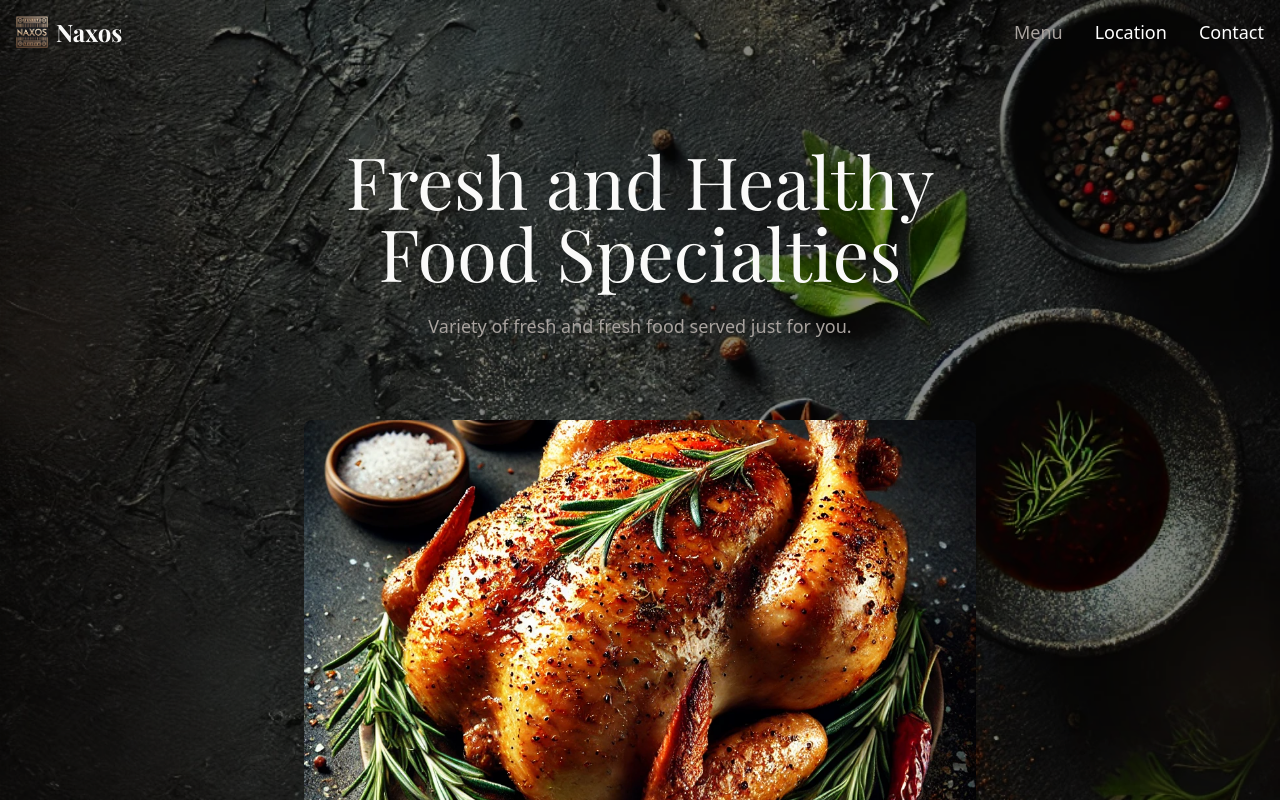
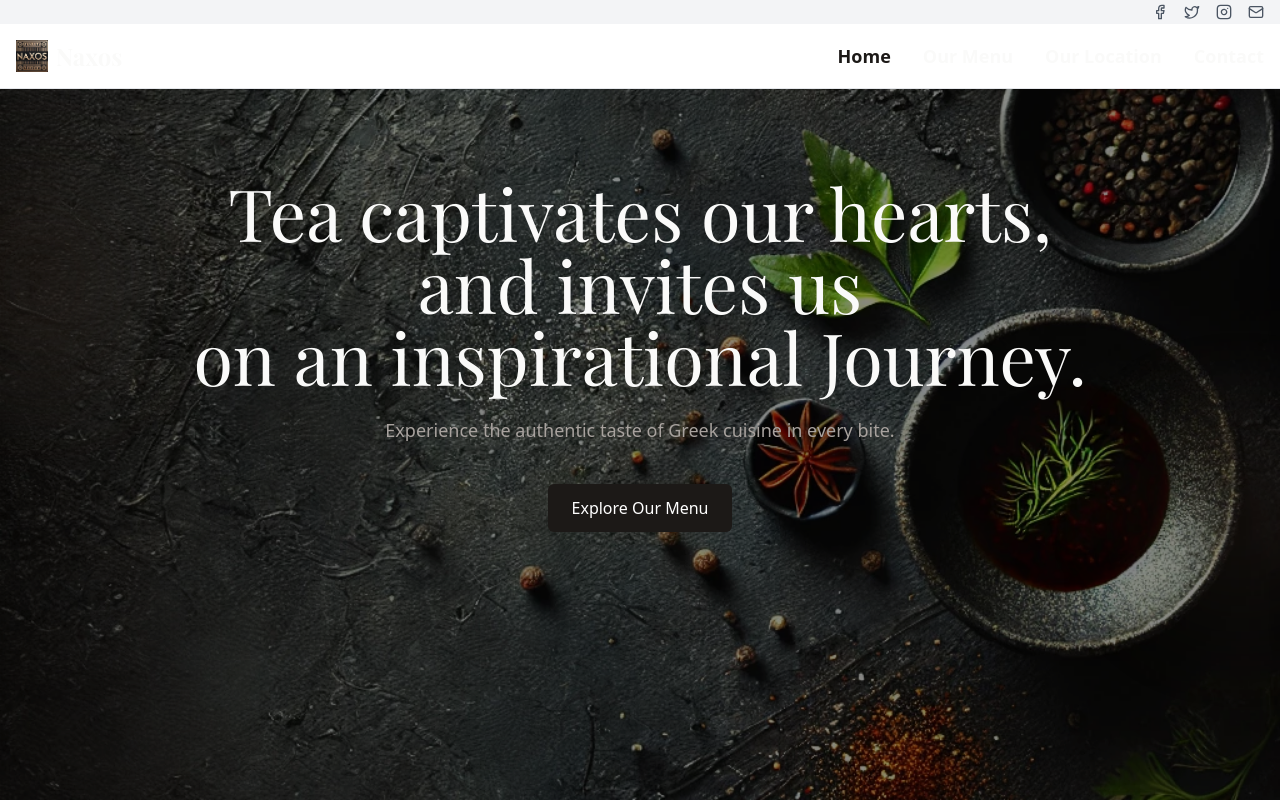
Before and after one commit to rodeloescueta/naxos-1, a Next.js app: page / in a window 1280 px wide. Shown: the top 800 px of the page. Built offline with nearby package versions, Linux system fonts and the light colour scheme; no server answers; the database is empty; a web font is replaced by a local one.

Commit message:
Update navbar and hero section based on Gong Cha design

```diff
--- a/src/app/page.tsx
+++ b/src/app/page.tsx
@@ -7,13 +7,13 @@ import ContactSection from "@/components/ContactSection";
 
 export default function Home() {
   return (
-    <main className="min-h-screen ">
+    <main className="min-h-screen">
       <Navbar />
       <Hero />
       <Menu />
-      <Testimonials />
       <LocationSection />
       <ContactSection />
+      <Testimonials />
     </main>
   );
 }
--- a/src/components/Hero.tsx
+++ b/src/components/Hero.tsx
@@ -1,7 +1,5 @@
 "use client";
 
-import Image from "next/image";
-import { featuredDish } from "@/lib/data/menu";
 import { motion, useScroll, useTransform } from "framer-motion";
 import { useRef } from "react";
 
@@ -11,10 +9,9 @@ const Hero = () => {
 
   const titleY = useTransform(scrollY, [0, 500], [0, 150]);
   const subtitleY = useTransform(scrollY, [0, 500], [0, 100]);
-  const imageScale = useTransform(scrollY, [0, 500], [1, 1.1]);
 
   return (
-    <section ref={ref} className="relative min-h-screen pt-16">
+    <section id="home" ref={ref} className="relative min-h-screen pt-24">
       {/* Decorative elements */}
       <div className="absolute inset-0 overflow-hidden">
         <motion.div
@@ -37,60 +34,31 @@ const Hero = () => {
             style={{ y: titleY }}
             className="text-5xl md:text-7xl font-display text-foreground max-w-4xl leading-tight"
           >
-            Fresh and Healthy
+            Tea captivates our hearts, and invites us
             <br />
-            Food Specialties
+            on an inspirational Journey.
           </motion.h1>
           <motion.p
             style={{ y: subtitleY }}
             className="mt-6 text-lg text-muted-foreground max-w-2xl"
           >
-            Variety of fresh and fresh food served just for you.
+            Experience the authentic taste of Greek cuisine in every bite.
           </motion.p>
+
+          <motion.div
+            initial={{ opacity: 0, y: 20 }}
+            animate={{ opacity: 1, y: 0 }}
+            transition={{ delay: 0.5, duration: 0.5 }}
+            className="mt-10"
+          >
+            <button
+              onClick={() => document.getElementById('menu')?.scrollIntoView({ behavior: 'smooth' })}
+              className="px-6 py-3 bg-primary text-white rounded-md font-medium hover:bg-primary/90 transition-colors"
+            >
+              Explore Our Menu
+            </button>
+          </motion.div>
         </div>
-
-        {/* Featured Dish */}
-        <motion.div
-          style={{ scale: imageScale }}
-          className="mt-20 relative"
-        >
-          <div className="relative mx-auto max-w-2xl aspect-[4/3]">
-            <Image
-              src={featuredDish.image}
-              alt={featuredDish.name}
-              fill
-              className="object-cover rounded-lg"
-              priority
-            />
-            {/* Decorative leaves */}
-            <motion.div
-              initial={{ opacity: 0, x: -20 }}
-              animate={{ opacity: 0.5, x: 0 }}
-              transition={{ duration: 0.5, delay: 0.4 }}
-              className="absolute -left-20 -bottom-10 w-40 h-40"
-            >
-              {/* <Image
-                src="/images/decorative/leaf.webp"
-                alt="Decorative leaf"
-                fill
-                className="object-contain"
-              /> */}
-            </motion.div>
-            <motion.div
-              initial={{ opacity: 0, x: 20 }}
-              animate={{ opacity: 0.5, x: 0 }}
-              transition={{ duration: 0.5, delay: 0.4 }}
-              className="absolute -right-20 -top-10 w-40 h-40"
-            >
-              {/* <Image
-                src="/images/decorative/leaf.webp"
-                alt="Decorative leaf"
-                fill
-                className="object-contain"
-              /> */}
-            </motion.div>
-          </div>
-        </motion.div>
       </div>
     </section>
   );
--- a/src/components/Navbar.tsx
+++ b/src/components/Navbar.tsx
@@ -5,11 +5,14 @@ import Image from "next/image";
 import Link from "next/link";
 import { useAuth } from "@/lib/auth-context";
 import { useRouter, usePathname } from "next/navigation";
+import { useState, useEffect } from "react";
+import { Facebook, Twitter, Instagram, Mail } from "lucide-react";
 
 const Navbar = () => {
   const { user, signOut, isLoading } = useAuth();
   const router = useRouter();
   const pathname = usePathname();
+  const [activeSection, setActiveSection] = useState<string | null>(null);
 
   // Only show auth buttons on admin pages or when user is logged in
   const showAuthButtons = pathname.includes('/admin') ||
@@ -17,10 +20,36 @@ const Navbar = () => {
                           pathname.includes('/signup') ||
                           user !== null;
 
+  // Function to check which section is currently in view
+  useEffect(() => {
+    const handleScroll = () => {
+      const sections = ["home", "menu", "location", "contact"];
+      const scrollPosition = window.scrollY + 100; // Adding offset for navbar height
+
+      for (const section of sections) {
+        const element = document.getElementById(section);
+        if (element) {
+          const { offsetTop, offsetHeight } = element;
+          if (scrollPosition >= offsetTop && scrollPosition < offsetTop + offsetHeight) {
+            setActiveSection(section);
+            return;
+          }
+        }
+      }
+
+      // If no section is in view, set to null
+      setActiveSection(null);
+    };
+
+    window.addEventListener("scroll", handleScroll);
+    return () => window.removeEventListener("scroll", handleScroll);
+  }, []);
+
   const scrollToSection = (sectionId: string) => {
     const element = document.getElementById(sectionId);
     if (element) {
       element.scrollIntoView({ behavior: "smooth" });
+      setActiveSection(sectionId);
     }
   };
 
@@ -33,13 +62,44 @@ const Navbar = () => {
     }
   };
 
+  // Helper function to determine nav item classes
+  const getNavItemClasses = (sectionId: string) => {
+    const baseClasses = "text-lg font-semibold transition-all duration-200 relative";
+    const activeClasses = activeSection === sectionId
+      ? "text-primary font-bold"
+      : "text-foreground hover:text-primary";
+
+    return `${baseClasses} ${activeClasses}`;
+  };
+
   return (
     <motion.nav
       initial={{ y: -100, opacity: 0 }}
       animate={{ y: 0, opacity: 1 }}
       transition={{ duration: 0.5 }}
-      className="fixed top-0 left-0 right-0 z-50 border-muted"
+      className="fixed top-0 left-0 right-0 z-50 border-b border-gray-200 bg-white"
     >
+      {/* Social Media Bar */}
+      <div className="bg-gray-100 py-1">
+        <div className="container mx-auto px-4 flex justify-end">
+          <div className="flex items-center space-x-4">
+            <Link href="https://facebook.com" target="_blank" aria-label="Facebook">
+              <Facebook className="w-4 h-4 text-gray-600 hover:text-primary" />
+            </Link>
+            <Link href="https://twitter.com" target="_blank" aria-label="Twitter">
+              <Twitter className="w-4 h-4 text-gray-600 hover:text-primary" />
+            </Link>
+            <Link href="https://instagram.com" target="_blank" aria-label="Instagram">
+              <Instagram className="w-4 h-4 text-gray-600 hover:text-primary" />
+            </Link>
+            <Link href="mailto:info@naxos.com" aria-label="Email">
+              <Mail className="w-4 h-4 text-gray-600 hover:text-primary" />
+            </Link>
+          </div>
+        </div>
+      </div>
+
+      {/* Main Navigation */}
       <div className="container mx-auto px-4">
         <div className="flex items-center justify-between h-16">
           {/* Logo */}
@@ -64,26 +124,38 @@ const Navbar = () => {
           {/* Navigation Links */}
           <div className="hidden md:flex items-center space-x-8">
             <motion.button
-              onClick={() => scrollToSection("menu")}
-              className="text-muted-foreground text-lg text-boldtext-white hover:text-accent transition"
+              onClick={() => scrollToSection("home")}
+              className={getNavItemClasses("home")}
               whileHover={{ scale: 1.05 }}
               whileTap={{ scale: 0.95 }}
+              aria-label="Go to home section"
             >
-              Menu
+              Home
+            </motion.button>
+            <motion.button
+              onClick={() => scrollToSection("menu")}
+              className={getNavItemClasses("menu")}
+              whileHover={{ scale: 1.05 }}
+              whileTap={{ scale: 0.95 }}
+              aria-label="Go to menu section"
+            >
+              Our Menu
             </motion.button>
             <motion.button
               onClick={() => scrollToSection("location")}
-              className="text-muted-foreground text-lg text-bold text-white hover:text-accent transition"
+              className={getNavItemClasses("location")}
               whileHover={{ scale: 1.05 }}
               whileTap={{ scale: 0.95 }}
+              aria-label="Go to location section"
             >
-              Location
+              Our Location
             </motion.button>
             <motion.button
               onClick={() => scrollToSection("contact")}
-              className="text-muted-foreground text-lg text-bold text-white hover:text-accent transition"
+              className={getNavItemClasses("contact")}
               whileHover={{ scale: 1.05 }}
               whileTap={{ scale: 0.95 }}
+              aria-label="Go to contact section"
             >
               Contact
             </motion.button>
```
